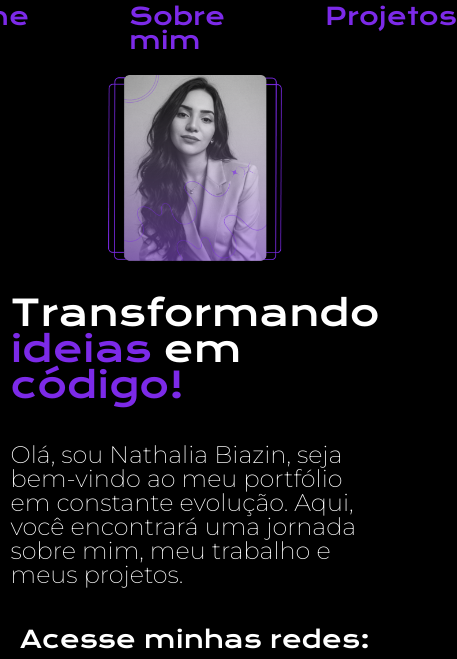
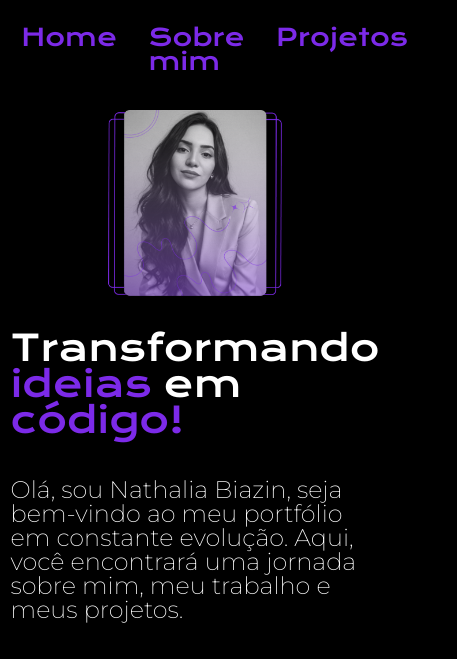
Before and after one commit to Nbiazin/portifolio-nathalia, a plain HTML site: page nathalia_portifolio/index.html in a window 390 px wide. Shown: the top 659 px of the page, 457 px wide, since content can reach past the window. Drawn offline with nearby package versions, Linux system fonts and the light colour scheme.

Commit message:
Update style.css

```diff
--- a/nathalia_portifolio/style/style.css
+++ b/nathalia_portifolio/style/style.css
@@ -145,8 +145,10 @@ html ::-webkit-scrollbar-thumb {
 }
 
 @media (max-width: 1200px) {
-  .cabecalho {
-    padding: 1%;
+   .cabecalho__menu {
+    gap: 10%;
+    padding: 5%;
+    width: auto;
   }
 
   .apresentacao {
```
